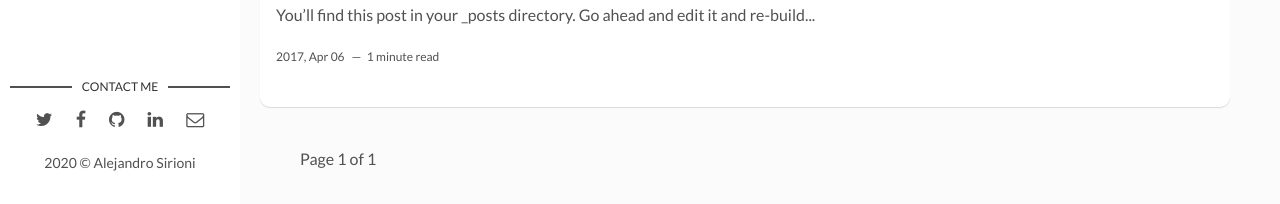
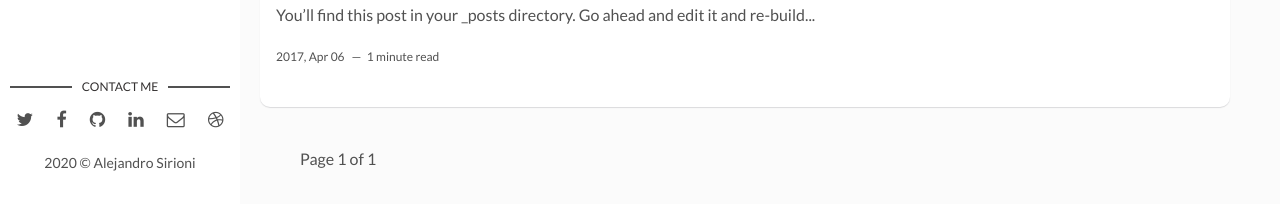
Before and after one commit to alesirioni/alesirioni.github.io, a Jekyll site: the page built from index.html, in a window 1280 px wide and 1296 px high. Shown: the part 1089-1293 px from the top of the window. Built offline with Jekyll 4.4.1, drawn with Linux system fonts in a browser that asks for light colours; the list of posts is cut into pages by our own code.

Commit message:
Update main.html

```diff
--- a/_layouts/main.html
+++ b/_layouts/main.html
@@ -41,6 +41,11 @@
         {% else %}
           <li class="email"><a href="mailto:example.david@blog.com"><i class="fa fa-envelope-o" aria-hidden="true"></i></a></li>
         {% endif %}
+        {% if site.social-dribbble %}
+          <li class="dribbble"><a href="http://dribbble.com/{{site.social-dribbble}}" target="_blank"><i class="fa fa-dribbble"></i></a></li>
+        {% else %}
+          <li class="dribbble"><a href="http://dribbble.com/" target="_blank"><i class="fa fa-dribbble" aria-hidden="true"></i></a></li>
+        {% endif %}
       </ul>
     </section> <!-- End Section Contact -->
     <div class="copyright">
```
